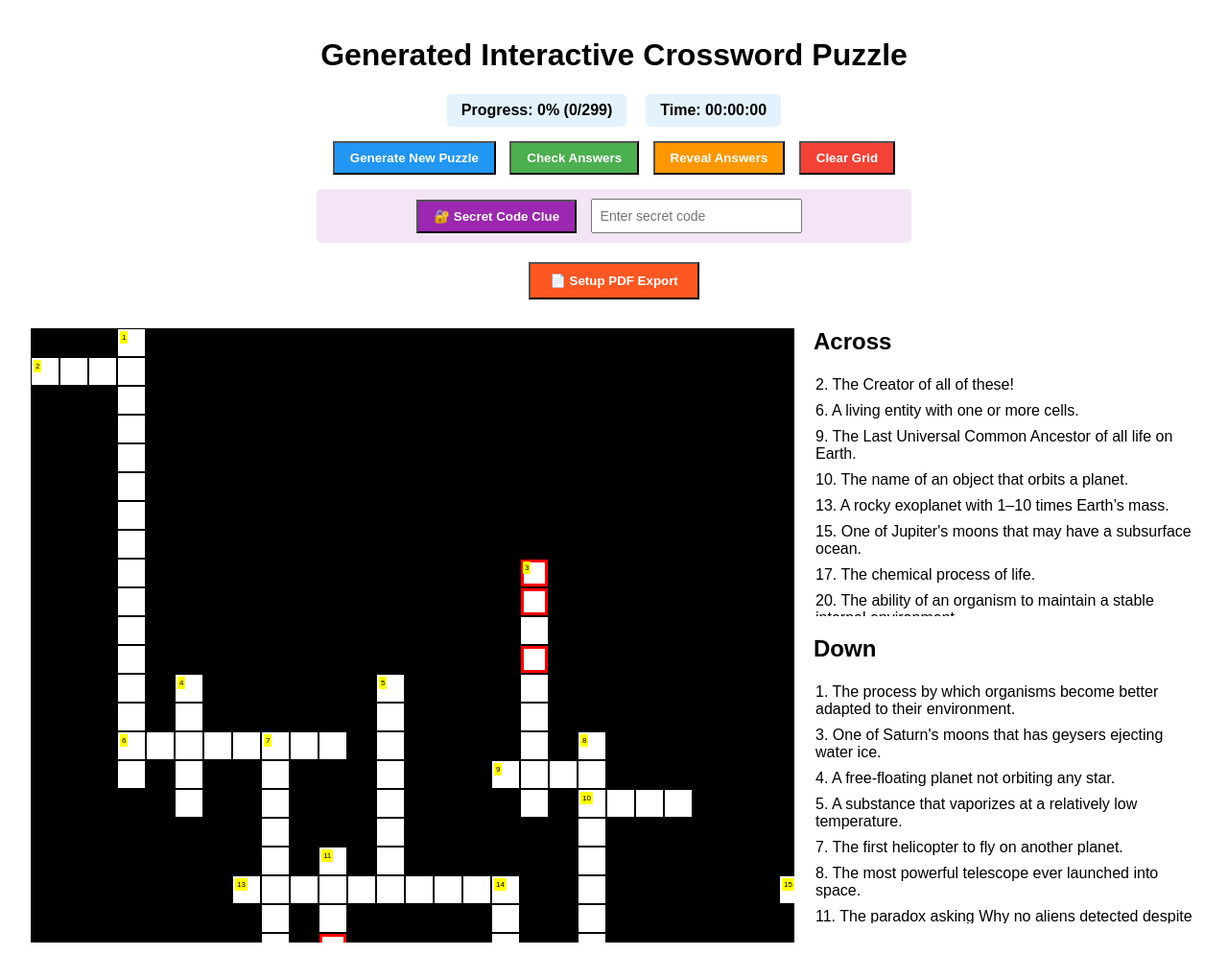
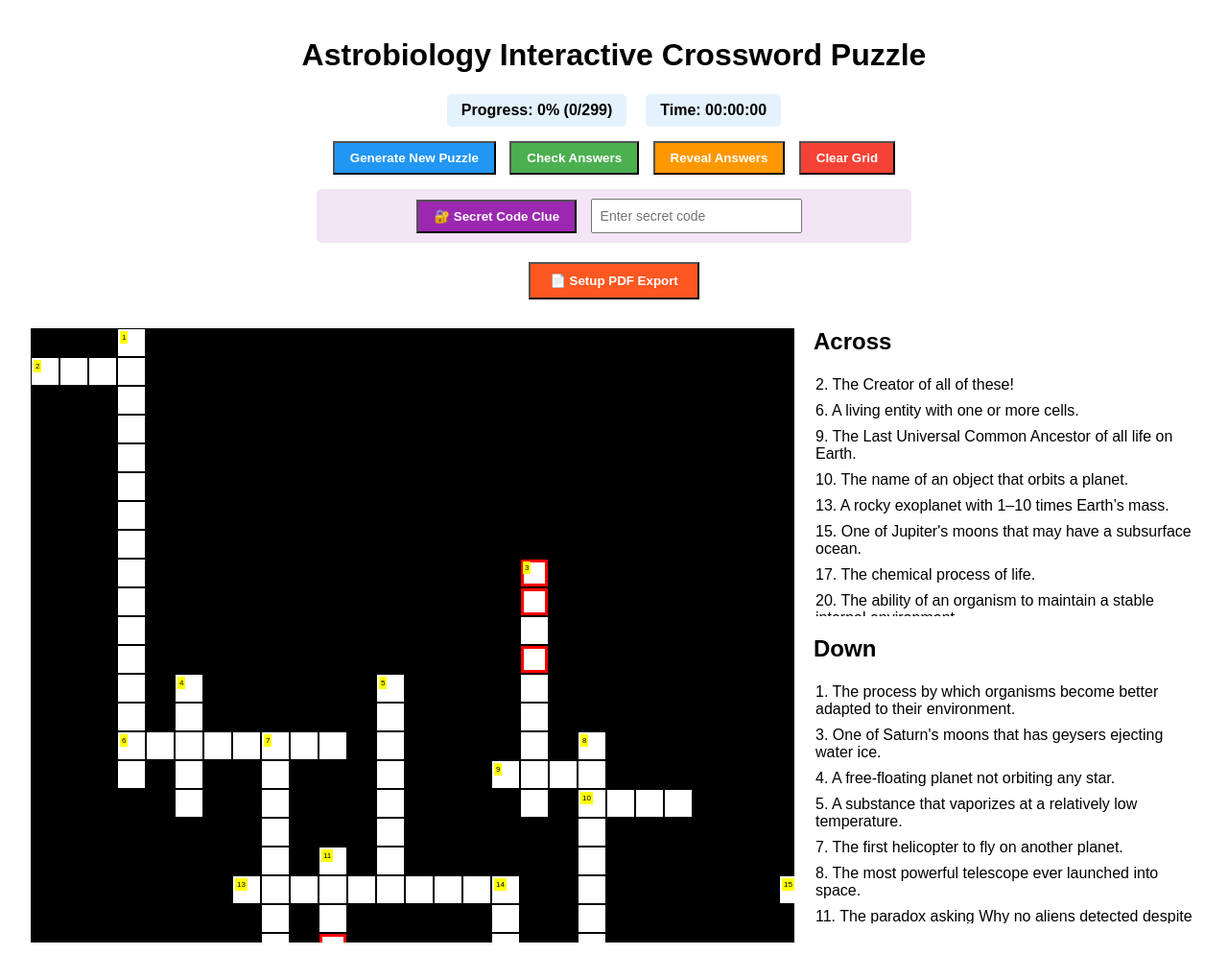
Before and after one commit to AstroBioReza/Crossword, a plain HTML site: page index.html in a window 1280 px wide. Shown: the whole page at 96% size. Drawn offline with nearby package versions, Linux system fonts and the light colour scheme.

```diff
--- a/index.html
+++ b/index.html
@@ -257,7 +257,7 @@
     </style>
 </head>
 <body>
-    <h1>Generated Interactive Crossword Puzzle</h1>
+    <h1>Astrobiology Interactive Crossword Puzzle</h1>
 
     <div id="progress-timer">
         <div class="stat-box" id="progress-display">Progress: 0%</div>
```
